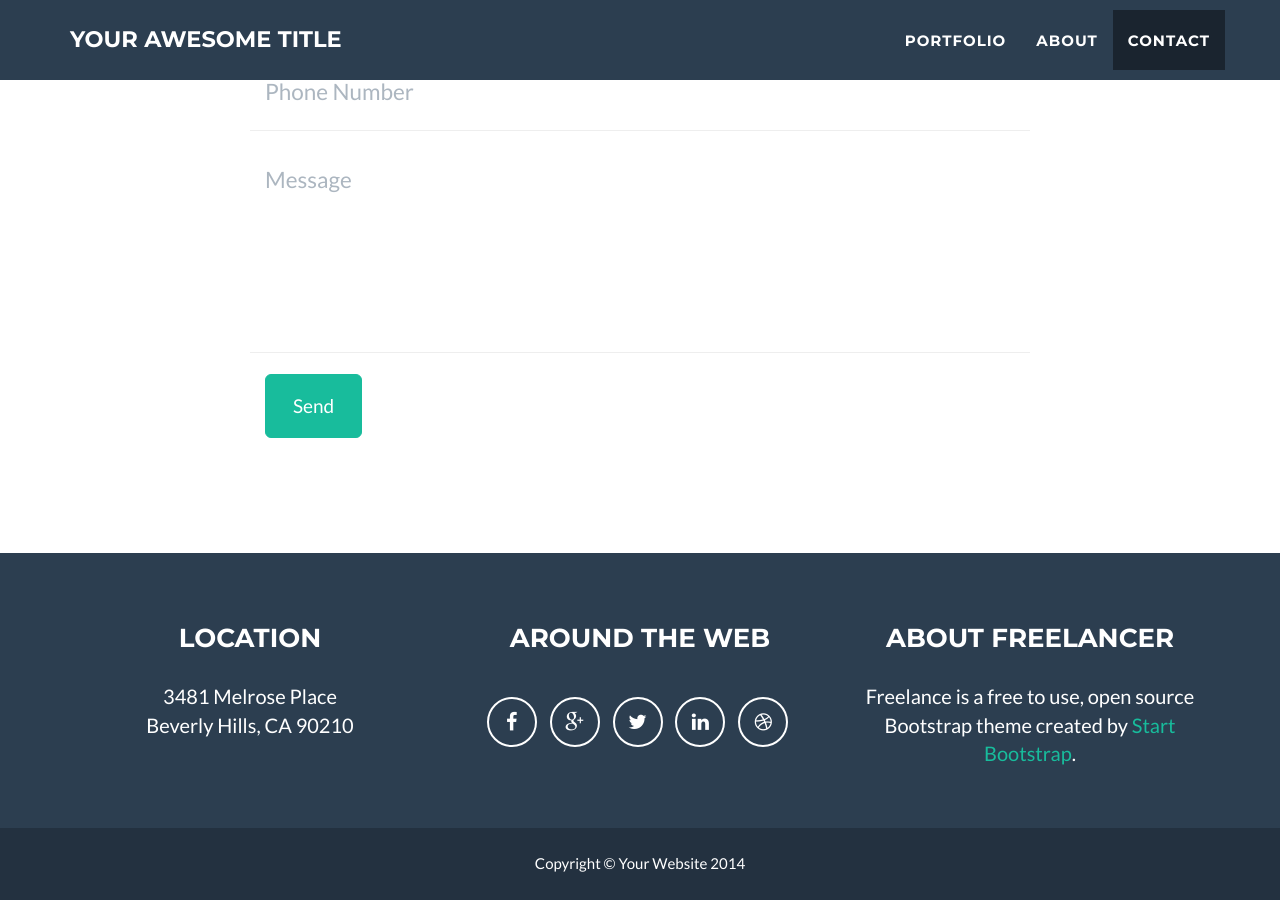
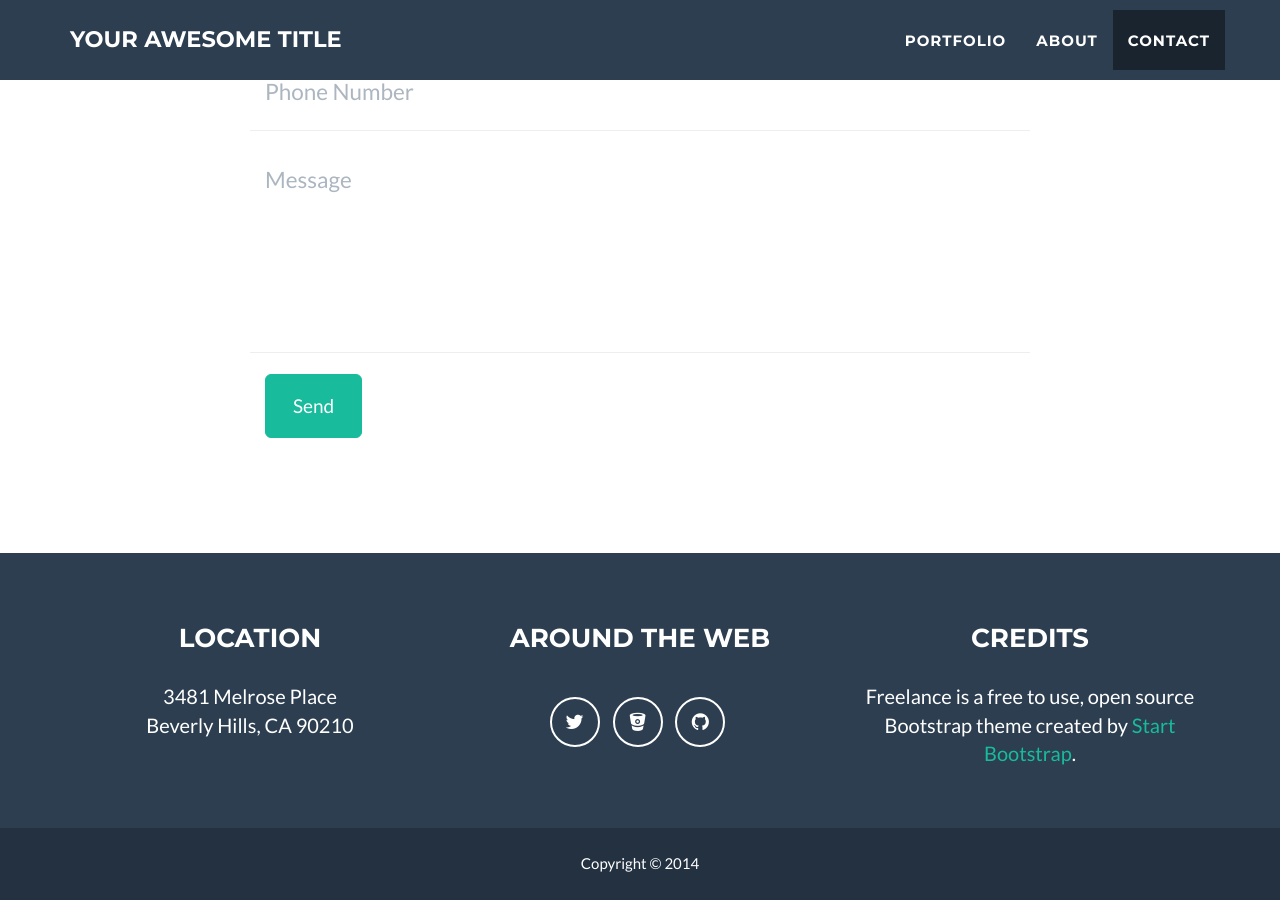
Before and after one commit to jeromelachaud/freelancer-theme, a Jekyll site: the page built from index.html, in a window 1280 px wide and 900 px high, scrolled down 2605 px. Built offline with Jekyll 4.4.1, drawn with Linux system fonts in a browser that asks for light colours.

Commit message:
Set various variables for easier customization
Address and more social media names can now be set in the config file,
date at bottom of site is set automatically.

```diff
--- a/_config.yml
+++ b/_config.yml
@@ -2,8 +2,22 @@
 title: Your awesome title
 email: your-email@domain.com
 description: "Write an awesome description for your new site here. You can edit this line in _config.yml. It will appear in your document head meta (for Google search results) and in your feed.xml site description."
-twitter_username: jekyllrb
-github_username:  jekyll
+
+# Social media usernames
+twitter: jekyllrb
+facebook:
+google-plus:
+linkedin:
+dribbble:
+flickr:
+bitbucket: jekyll
+github: jekyll
+
+# Postal address
+address-line1: 3481 Melrose Place
+address-line2: Beverly Hills, CA 90210
+address-line3:
+address-line4:
 
 # Build settings
 markdown: kramdown
--- a/_includes/footer.html
+++ b/_includes/footer.html
@@ -5,30 +5,68 @@
                 <div class="row">
                     <div class="footer-col col-md-4">
                         <h3>Location</h3>
-                        <p>3481 Melrose Place<br>Beverly Hills, CA 90210</p>
+                        <p>
+                            {% if site.address-line1 %}
+                                {{ site.address-line1 }}
+                            {% endif %}
+                            {% if site.address-line2 %}
+                                <br>{{ site.address-line2 }}
+                            {% endif %}
+                            {% if site.address-line3 %}
+                                <br>{{ site.address-line3 }}
+                            {% endif %}
+                            {% if site.address-line4 %}
+                                <br>{{ site.address-line4 }}
+                            {% endif %}
+                        </p>
                     </div>
                     <div class="footer-col col-md-4">
                         <h3>Around the Web</h3>
                         <ul class="list-inline">
+                            {% if site.facebook %}
                             <li>
-                                <a href="#" class="btn-social btn-outline"><i class="fa fa-fw fa-facebook"></i></a>
+                                <a href="{{ site.facebook }}" class="btn-social btn-outline"><i class="fa fa-fw fa-facebook"></i></a>
                             </li>
+                            {% endif %}
+                            {% if site.google-plus %}
                             <li>
-                                <a href="#" class="btn-social btn-outline"><i class="fa fa-fw fa-google-plus"></i></a>
+                                <a href="{{ site.google-plus }}" class="btn-social btn-outline"><i class="fa fa-fw fa-google-plus"></i></a>
                             </li>
+                            {% endif %}
+                            {% if site.twitter %}
                             <li>
-                                <a href="#" class="btn-social btn-outline"><i class="fa fa-fw fa-twitter"></i></a>
+                                <a href="{{ site.twitter }}" class="btn-social btn-outline"><i class="fa fa-fw fa-twitter"></i></a>
                             </li>
+                            {% endif %}
+                            {% if site.linkedin %}
                             <li>
-                                <a href="#" class="btn-social btn-outline"><i class="fa fa-fw fa-linkedin"></i></a>
+                                <a href="{{ site.linkedin }}" class="btn-social btn-outline"><i class="fa fa-fw fa-linkedin"></i></a>
                             </li>
+                            {% endif %}
+                            {% if site.dribbble %}
                             <li>
-                                <a href="#" class="btn-social btn-outline"><i class="fa fa-fw fa-dribbble"></i></a>
+                                <a href="{{ site.dribbble }}" class="btn-social btn-outline"><i class="fa fa-fw fa-dribbble"></i></a>
                             </li>
+                            {% endif %}
+                            {% if site.flickr %}
+                            <li>
+                                <a href="{{ site.flickr }}" class="btn-social btn-outline"><i class="fa fa-fw fa-flickr"></i></a>
+                            </li>
+                            {% endif %}
+                            {% if site.bitbucket %}
+                            <li>
+                                <a href="{{ site.bitbucket }}" class="btn-social btn-outline"><i class="fa fa-fw fa-bitbucket"></i></a>
+                            </li>
+                            {% endif %}
+                            {% if site.github %}
+                            <li>
+                                <a href="{{ site.github }}" class="btn-social btn-outline"><i class="fa fa-fw fa-github"></i></a>
+                            </li>
+                            {% endif %}
                         </ul>
                     </div>
                     <div class="footer-col col-md-4">
-                        <h3>About Freelancer</h3>
+                        <h3>Credits</h3>
                         <p>Freelance is a free to use, open source Bootstrap theme created by <a href="http://startbootstrap.com">Start Bootstrap</a>.</p>
                     </div>
                 </div>
@@ -38,7 +76,7 @@
             <div class="container">
                 <div class="row">
                     <div class="col-lg-12">
-                        Copyright &copy; Your Website 2014
+                        Copyright &copy; 20{{ site.time | date: '%y' }}
                     </div>
                 </div>
             </div>
--- a/index.html
+++ b/index.html
@@ -4,7 +4,7 @@ layout: default
 
 <div class="home">
 
-  <h1>Postsss</h1>
+  <h1>Posts</h1>
 
   <ul class="posts">
     {% for post in site.posts %}
```
Also changed, not shown: _layouts/default.html (+0 -10 lines).
